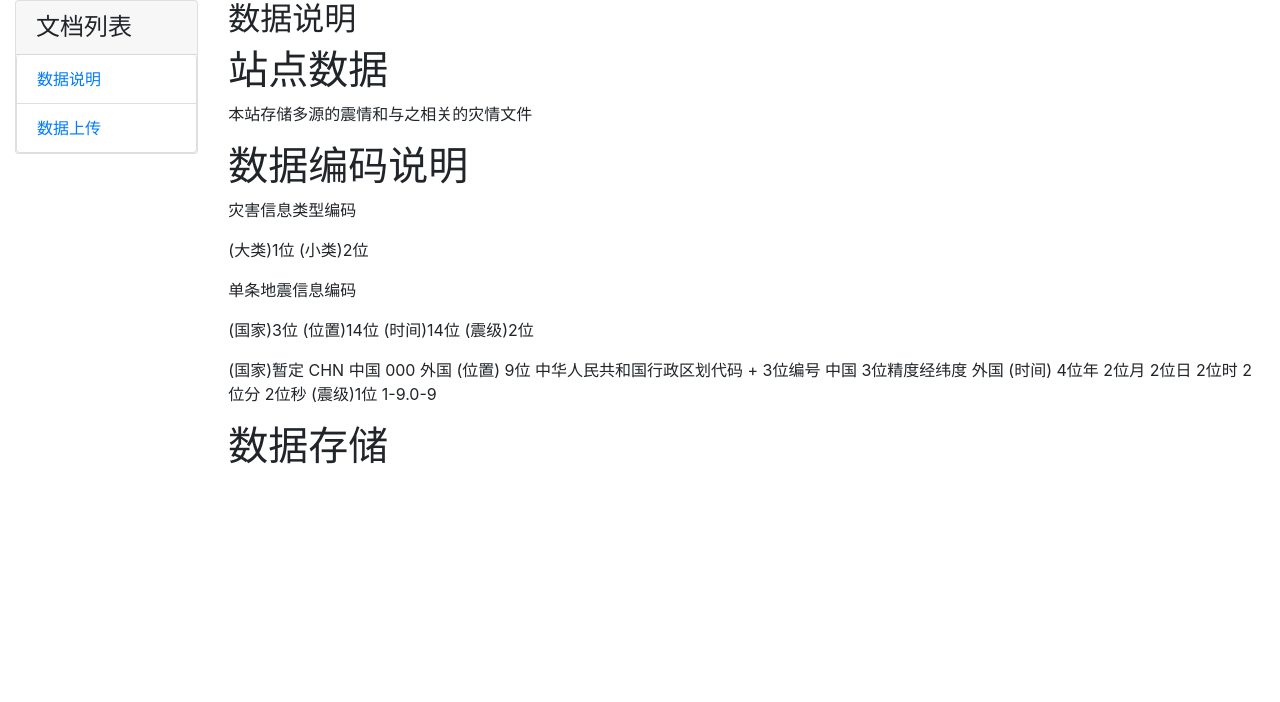
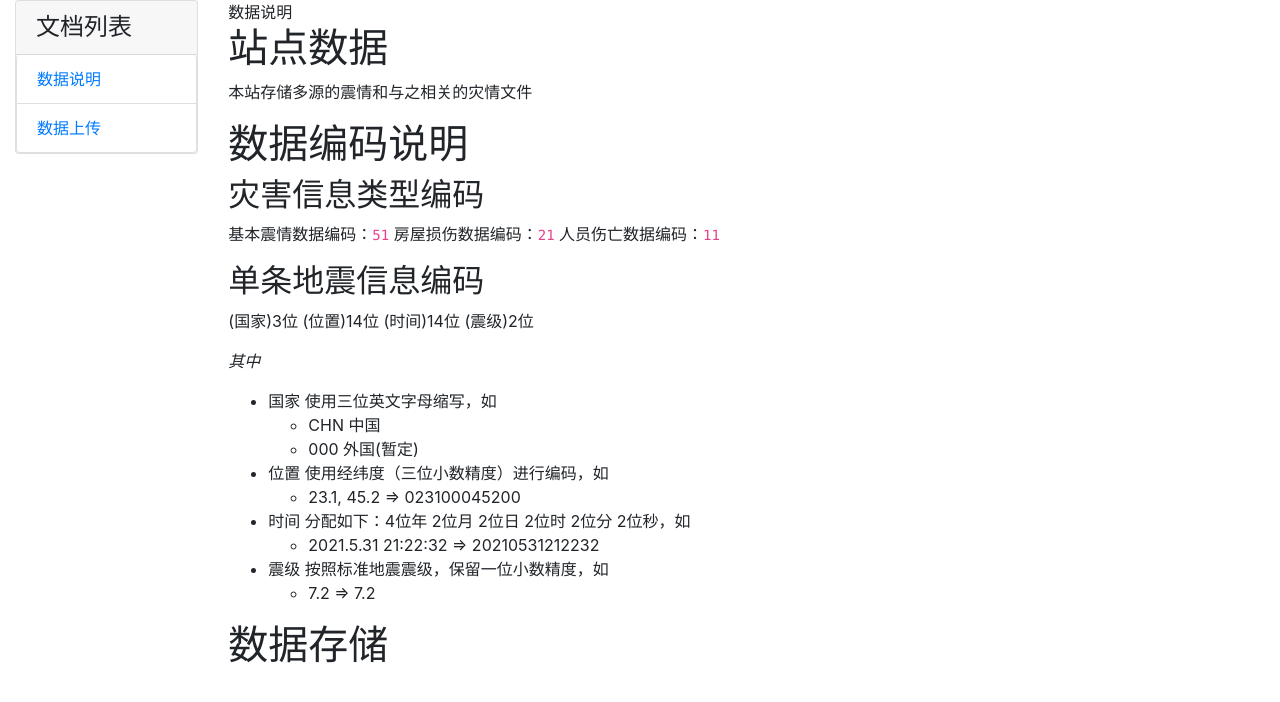
Before and after one commit to Taswen/MSHD, a Flask app: page /docs in a window 1280 px wide. Shown: the part 56-758 px from the top of the page. Run offline with Flask 2, Linux system fonts and the light colour scheme; parts of the project's set-up code (start-up, migrations or seed data) failed here and were passed over; some libraries are stand-ins or nearby versions.

Commit message:
add docs

```diff
--- a/app/doc/md/aboutData.md
+++ b/app/doc/md/aboutData.md
@@ -6,19 +6,28 @@
 
 # 数据编码说明
 
-灾害信息类型编码
+## 灾害信息类型编码
 
->(大类)1位  (小类)2位
+基本震情数据编码：`51`
+房屋损伤数据编码：`21`
+人员伤亡数据编码：`11`
 
+## 单条地震信息编码
+(国家)3位  (位置)14位 (时间)14位  (震级)2位
 
-
-单条地震信息编码
-> (国家)3位  (位置)14位 (时间)14位  (震级)2位
-> >> (国家)暂定   CHN 中国
-> >>           000 外国
-> >> (位置)  9位 中华人民共和国行政区划代码  + 3位编号  中国
-> >>      3位精度经纬度  外国
-> >> (时间)  4位年 2位月 2位日 2位时 2位分 2位秒
-> >> (震级)1位 1-9.0-9
+*其中*
+- 国家
+    使用三位英文字母缩写，如
+    - CHN 中国
+    - 000 外国(暂定)
+- 位置
+    使用经纬度（三位小数精度）进行编码，如
+    - 23.1, 45.2  =>   023100045200
+- 时间
+    分配如下：4位年 2位月 2位日 2位时 2位分 2位秒，如
+    - 2021.5.31 21:22:32   =>   20210531212232
+- 震级
+    按照标准地震震级，保留一位小数精度，如
+    - 7.2  => 7.2
 
 # 数据存储
--- a/app/static/css/common.css
+++ b/app/static/css/common.css
@@ -9,3 +9,9 @@
 .table-effect {
     cursor: hand;
 }
+.table-header {
+    color: #255e95;
+    background: #e9faff !important;
+    cursor:default ;
+    font-weight: bold;
+}
--- a/app/templates/disasters.html
+++ b/app/templates/disasters.html
@@ -35,7 +35,7 @@
         </div>
         <div class="col-md-10">
             <div class="col-md-12 table-responsive">
-                <table class="table table-hover table-effect" cellspacing="1" align="center">
+                <table class="table table-striped table-effect" cellspacing="1" align="center">
                     <thead>
                         <tr>
                             <td width="10%" class="font1">序号(I)</td>
--- a/app/templates/docs.html
+++ b/app/templates/docs.html
@@ -31,15 +31,20 @@
         </div>
         <div class="col-md-10 tab-content">
             <div role="tabpanel" class="tab-pane in active " id="DataDescription">
-                <h2>数据说明</h2>
                 <div class="panel panel-default">
+                    <div class="panel-heading">
+                        数据说明
+                    </div>
                     <div class="panel-body" id="description">
                     </div>
                 </div>
+
             </div>
             <div role="tabpanel" class="tab-pane " id="AboutUpdload">
-                <h2>数据上传</h2>
                 <div class="panel panel-default">
+                    <div class="panel-heading">
+                        数据上传
+                    </div>
                     <div class="panel-body" id="updload">
                     </div>
                 </div>
@@ -62,27 +67,21 @@
     });
 </script>
 <script>
-    // Create reference instance
-    // const marked = require('marked');
-
-    // Set options
-    // `highlight` example uses https://highlightjs.org
-    // marked.setOptions({
-    //     renderer: new marked.Renderer(),
-    //     highlight: function (code, lang) {
-    //         const hljs = require('highlight.js');
-    //         const language = hljs.getLanguage(lang) ? lang : 'plaintext';
-    //         return hljs.highlight(code, { language }).value;
-    //     },
-    //     pedantic: false,
-    //     gfm: true,
-    //     breaks: false,
-    //     sanitize: false,
-    //     smartLists: true,
-    //     smartypants: false,
-    //     xhtml: false
-    // });
-
+    hljs.highlightAll();
+	var rendererMD = new marked.Renderer();
+    marked.setOptions({
+      renderer: rendererMD,
+      gfm: true,
+      tables: true,
+      breaks: false,
+      pedantic: false,
+      sanitize: false,
+      smartLists: true,
+      smartypants: false,
+      highlight: function (code) {
+        return hljs.highlightAuto(code).value;
+      }
+    });//基本设置
     function showFile(element, filename, type = "md") {
         var httpRequest = new XMLHttpRequest();
         httpRequest.open("POST", "/docs", true);
```
Also changed, not shown: app/templates/earthquakes.html (+10 -10 lines).
